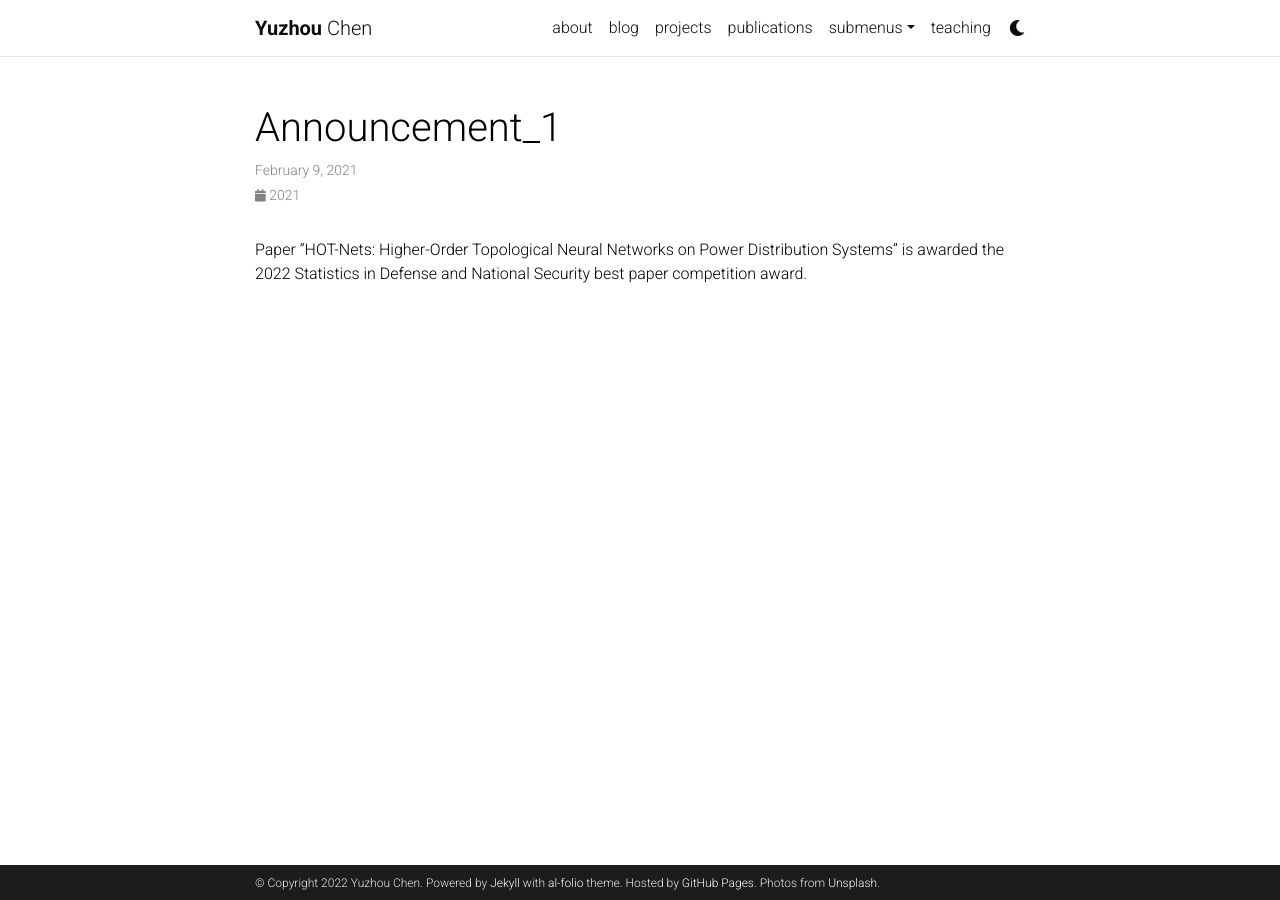
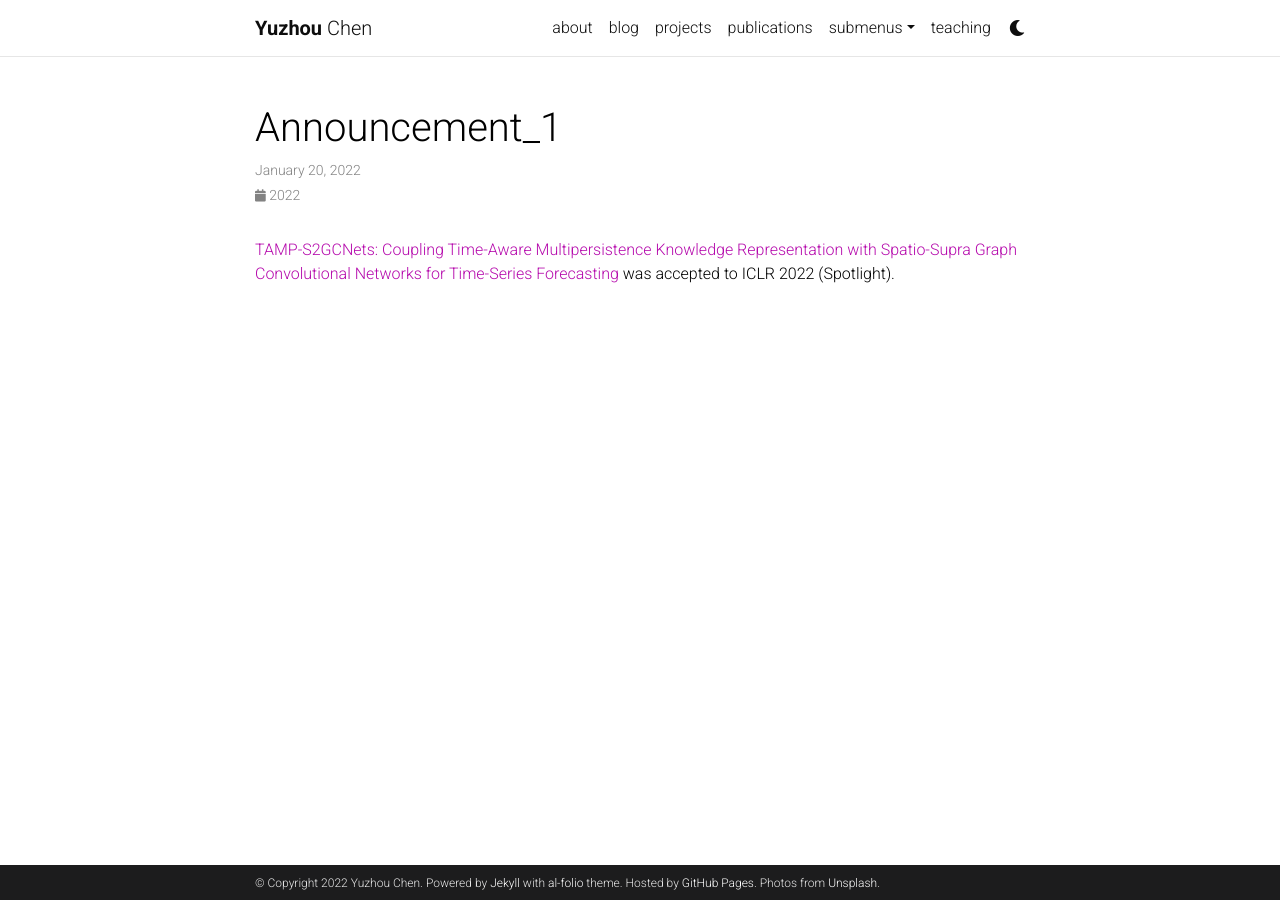
Before and after one commit to yuzhouguangc/yuguang_website, a Jekyll site: the page built from _news/announcement_1.md, in a window 1280 px wide. Built offline with Jekyll 4.4.1, drawn with Linux system fonts in a browser that asks for light colours; comment, search, counter and statistics services are not loaded; a style sheet for code colours, icons or effects is not loaded.

Commit message:
Update announcement_1.md

```diff
--- a/_news/announcement_1.md
+++ b/_news/announcement_1.md
@@ -1,7 +1,7 @@
 ---
 layout: post
-date: 2021-02-09
-inline: true
+date: 2022-01-20
+inline: True
 ---
 
-Paper "HOT-Nets: Higher-Order Topological Neural Networks on Power Distribution Systems" is awarded the 2022 Statistics in Defense and National Security best paper competition award.
+<a href='https://openreview.net/forum?id=wv6g8fWLX2q'>TAMP-S2GCNets: Coupling Time-Aware Multipersistence Knowledge Representation with Spatio-Supra Graph Convolutional Networks for Time-Series Forecasting </a>was accepted to ICLR 2022 (Spotlight).
```
